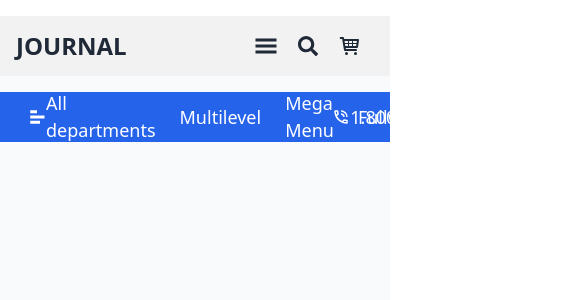
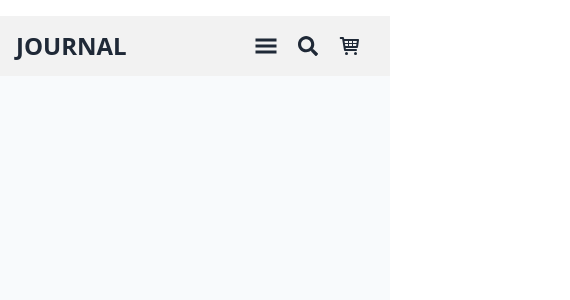
Before and after one commit to w3villa-sachin-awasthi/e_commerce, a React (Vite) app: page / in a window 390 px wide. Shown: the top 300 px of the page, 570 px wide, since content can reach past the window. Built offline with nearby package versions, Linux system fonts and the light colour scheme.

Commit message:
header and nav2 done

```diff
--- a/src/Components/Navbar2.jsx
+++ b/src/Components/Navbar2.jsx
@@ -6,19 +6,29 @@ import { BsFillChatSquareTextFill } from "react-icons/bs";
 function Navbar2() {
 
     return (
-    <div className='flex items-center  h-[50px] justify-between px-4 my-4 w-[100%] bg-blue-600 text-white text-[18px]'>
-        <div className='flex  justify-between item center w-[33%] h-[100%]'>
-             <div className='flex items-center hover:bg-yellow-500 h-[100%] px-3' > <div><RiBarChartHorizontalFill/></div> All departments</div>
+        <div className='hidden md:flex items-center  h-[50px] justify-between px-4 my-4 w-[100%] bg-blue-600 text-white text-[18px]'>
+            <div className='flex  justify-between item center  h-[100%] '>
+                <div className='flex items-center hover:bg-yellow-500 h-[100%] px-3  indicator' >
+                    <span className="indicator-item badge bg-orange-600 border-0 text-white rounded-none">Sale</span>
+                    <div><RiBarChartHorizontalFill /></div> All departments
+
+                </div>
+                {/* <div className="indicator ">
+
+                        <button className="">inbox</button>
+                    </div> */}
                 <div className='flex items-center hover:bg-yellow-500 h-[100%] px-3' >Multilevel</div>
-             <div className='flex items-center hover:bg-yellow-500 h-[100%] px-3'>Mega Menu</div>
+                <div className='flex items-center hover:bg-yellow-500 h-[100%] px-3 indicator'>Mega Menu
+                <span className="indicator-item badge badge-secondary rounded-none">New</span>
+                </div>
                 <div className='flex items-center hover:bg-yellow-500 h-[100%] px-3'>Fullwidth</div>
             </div>
-        <div className='flex item-center w-[15%] justify-between h-[100%] '>
+            <div className='flex item-center  justify-between h-[100%] '>
                 <div className='flex items-center h-[100%] hover:bg-yellow-500 px-3'>
-          <div><MdOutlinePhoneInTalk/></div>  1.800.555.6789
+                    <div className='text-[1.4rem]'><MdOutlinePhoneInTalk /></div>  1.800.555.6789
                 </div>
                 <div className='flex items-center h-[100%] hover:bg-yellow-500 px-3'>
-          <div><BsFillChatSquareTextFill/></div>  Blog
+                    <div className='mr-2 mt-1'><BsFillChatSquareTextFill /></div>  Blog
                 </div>
             </div>
         </div>
```
Lines whose indentation alone changed are shown as unchanged.
